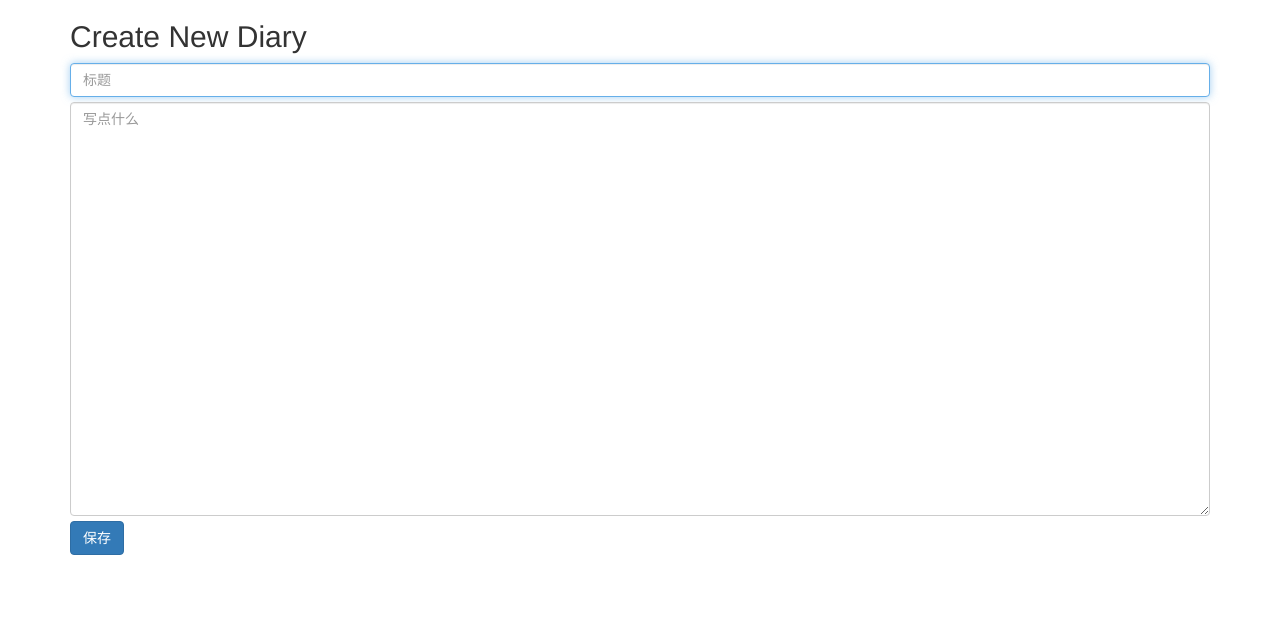
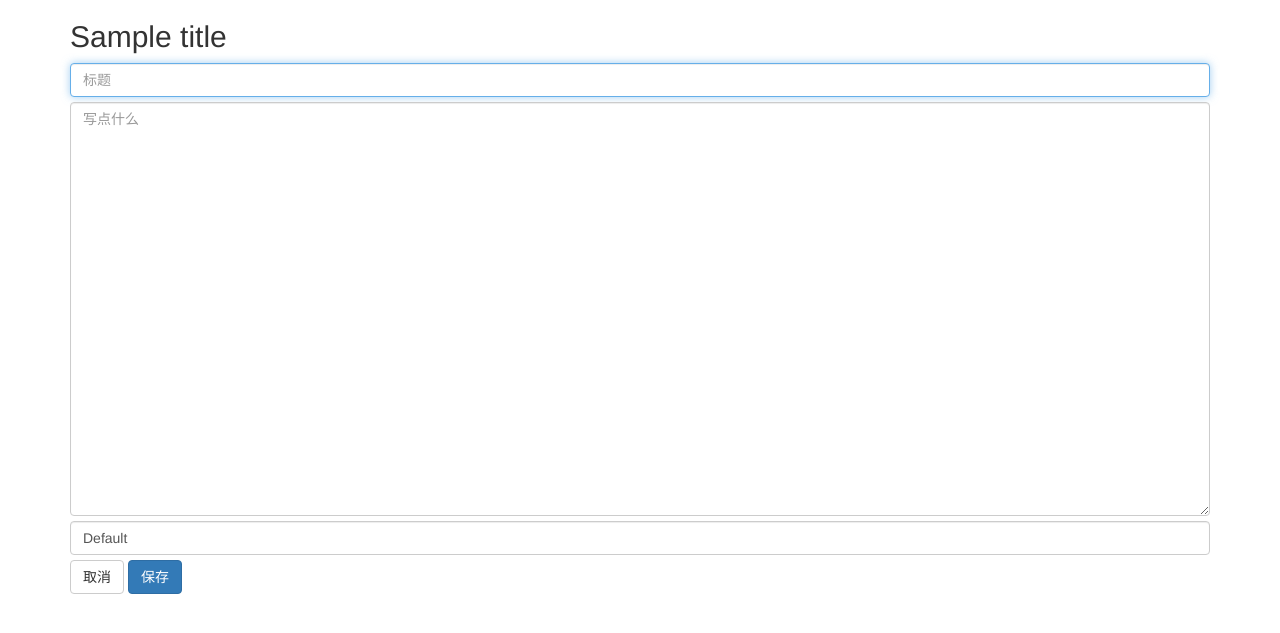
Before and after one commit to zhangyuyu/YourNameDiary, a Node project: template src/views/newDiary.ejs in a window 1280 px wide. Shown: the top 633 px of the page. Run offline with Node 20 templates, Linux system fonts and the light colour scheme; the template is opened without the code that fills it: most values are stand-ins (such as "Sample title", 1, 10 or a date in 2020); some libraries are stand-ins or nearby versions.

Commit message:
[Yu] Add photo

```diff
--- a/src/models/diary.js
+++ b/src/models/diary.js
@@ -8,7 +8,10 @@ const diarySchema = new Schema({
     },
     content: String,
     location: String,
-    photo: String,
+    photo:{
+        type: String,
+        default: '/images/write.jpeg'
+    },
     weather: String,
     emotion: String,
     published_at: {
--- a/src/views/diary.ejs
+++ b/src/views/diary.ejs
@@ -11,6 +11,7 @@
                 <p class="diary-title">Title: <%= content.title %> </p>
                 <p class="diary-content">Content: <%= content.content %> </p>
                 <p class="diary-content">Latest Update: <%= content.updated_at %> </p>
+                <img src="<%= content.photo %> ">
             </div>
         </diary>
     </div>
--- a/src/views/diaryList.ejs
+++ b/src/views/diaryList.ejs
@@ -11,7 +11,7 @@
         <% for(var i=0; i<content.length ; i++) { %>
             <div class="col-md-6 col-sm-6 col-xs-12 momentist-postJS">
                 <diary>
-                    <div class="diary-inner">
+                    <div class="diary-inner" style="background-image: url(<%= content[i].photo %>)">
                         <a class="diary-title" href='/your-name-diary/diary/<%= content[i].id %>'>
                             <%= content[i].title %>
                         </a>
--- a/src/views/editDiary.ejs
+++ b/src/views/editDiary.ejs
@@ -12,6 +12,11 @@
         </div>
 
         <div style="margin-top:5px;">
+            <input name="photo" class="form-control" value="<%= content.photo == '/images/write.jpeg' ? 'Default': content.photo %>">
+        </div>
+
+        <div style="margin-top:5px;">
+            <a href="/your-name-diary/diary/<%= content.id %>" class="btn btn-default">取消</a>
             <button type="submit" class="btn btn-primary">保存</button>
         </div>
     </form>
--- a/src/views/newDiary.ejs
+++ b/src/views/newDiary.ejs
@@ -1,7 +1,7 @@
 <% include header.ejs %>
 
 <div class="container">
-    <h2>Create New Diary</h2>
+    <h2><%= title %></h2>
     <form class="form-diary" method="POST" action="/your-name-diary/diary">
         <div>
             <label class="sr-only">标题</label>
@@ -13,6 +13,11 @@
         </div>
 
         <div style="margin-top:5px;">
+            <input name="photo" class="form-control" value="Default">
+        </div>
+
+        <div style="margin-top:5px;">
+            <a href="/your-name-diary/" class="btn btn-default">取消</a>
             <button type="submit" class="btn btn-primary">保存</button>
         </div>
     </form>
```
Also changed, not shown: src/controllers/diary.controller.js (+12 -3 lines), src/public/images/write.jpeg (added).
